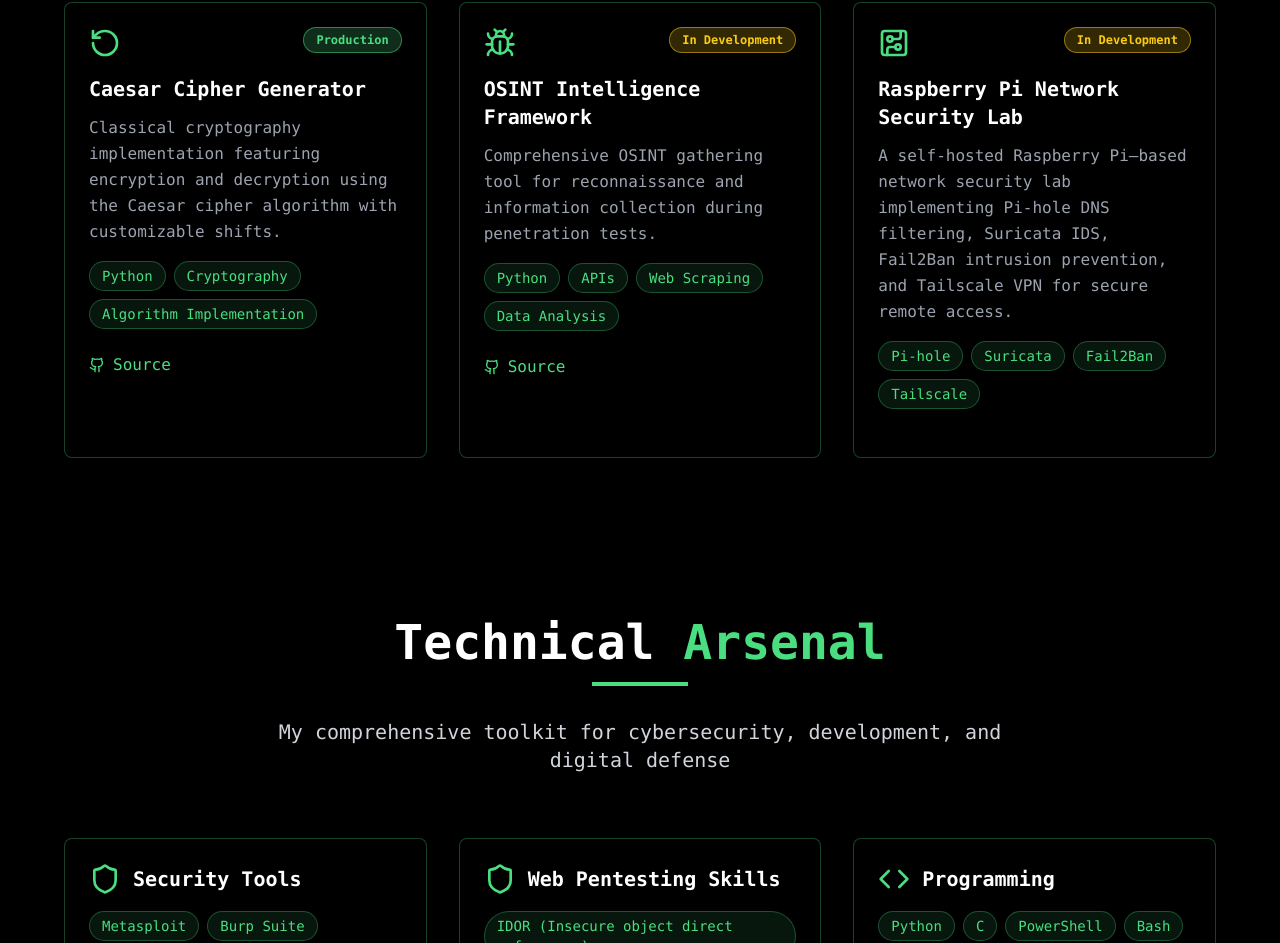
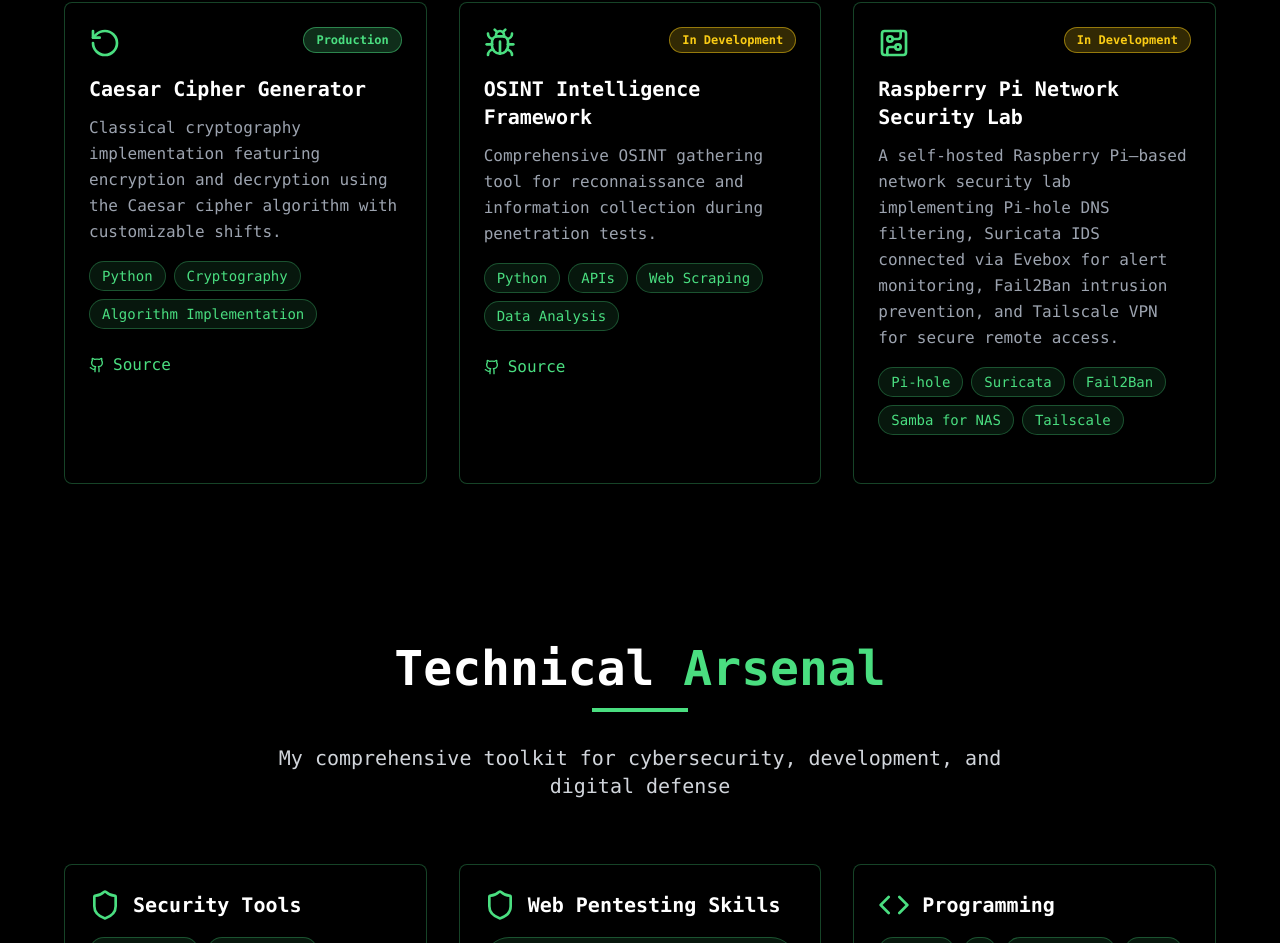
Before and after one commit to HyperRudy/Website, a React (Vite) app: page / in a window 1280 px wide. Shown: the part 2656-3599 px from the top of the page. Built offline with nearby package versions, Linux system fonts and the light colour scheme.

Commit message:
Raspattack project update

```diff
--- a/src/components/Projects.tsx
+++ b/src/components/Projects.tsx
@@ -52,11 +52,12 @@ const Projects: React.FC = () => {
   icon: <CircuitBoard className="w-8 h-8" />,
   title: "Raspberry Pi Network Security Lab",
   description:
-    "A self-hosted Raspberry Pi–based network security lab implementing Pi-hole DNS filtering, Suricata IDS, Fail2Ban intrusion prevention, and Tailscale VPN for secure remote access.",
+    "A self-hosted Raspberry Pi–based network security lab implementing Pi-hole DNS filtering, Suricata IDS connected via Evebox for alert monitoring, Fail2Ban intrusion prevention, and Tailscale VPN for secure remote access.",
   technologies: [
     "Pi-hole",
     "Suricata",
     "Fail2Ban",
+    "Samba for NAS",
     "Tailscale"
   ],
   status: "In Development",
```
